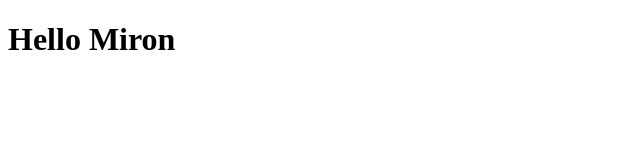
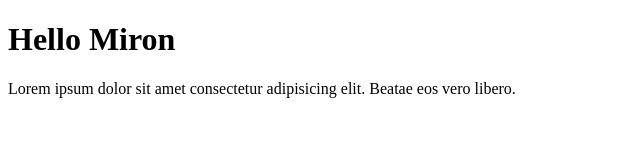
Before and after one commit to TIJUISSAC/Project10, a plain HTML site: page index.html in a window 1280 px wide. Shown: the whole page, without its empty margins (0-640 px from the left). Drawn offline with Linux system fonts and the light colour scheme.

Commit message:
First Commit

```diff
--- a/index.html
+++ b/index.html
@@ -8,5 +8,6 @@
 </head>
 <body>
     <h1>Hello Miron</h1>
+    <p>Lorem ipsum dolor sit amet consectetur adipisicing elit. Beatae eos vero libero.</p>
 </body>
 </html>
```
